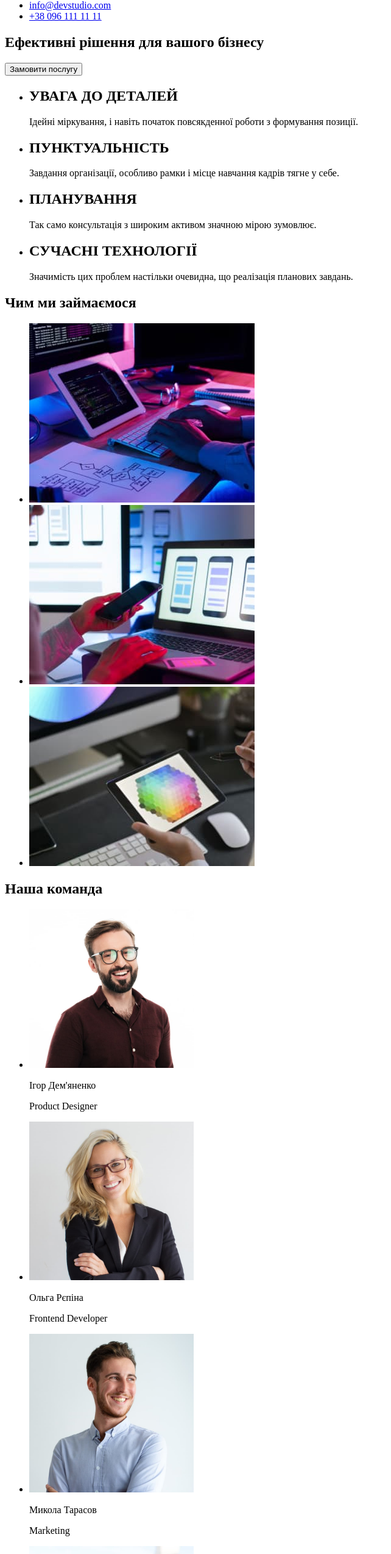
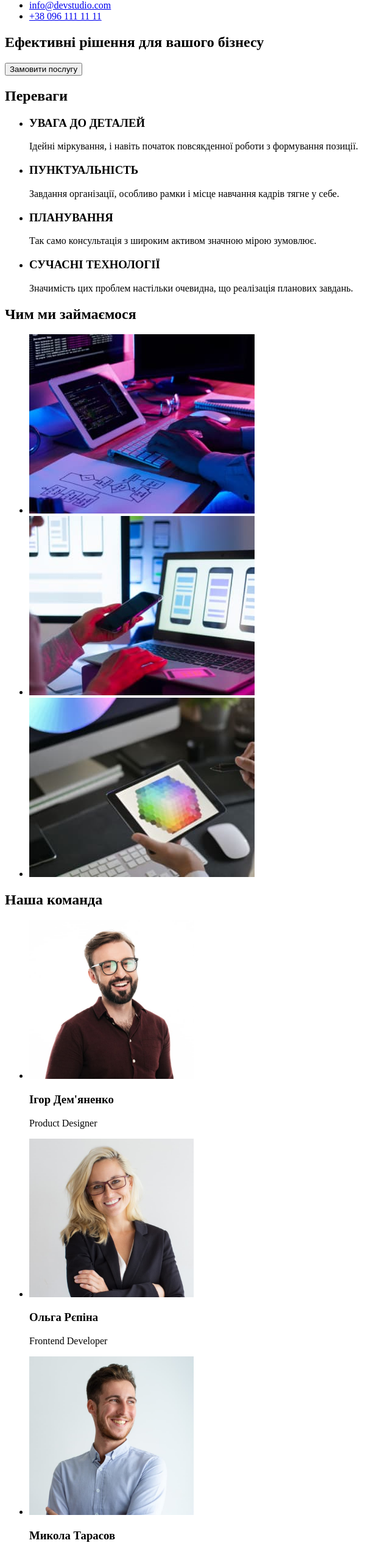
Before and after one commit to Ragnareock/goit-markup-hw-01, a plain HTML site: page index.html in a window 1280 px wide. Shown: the part 112-2660 px from the top of the page at 61% size, without its empty margins (0-642 px from the left). Drawn offline with Linux system fonts and the light colour scheme.

Commit message:
Update HW#1

```diff
--- a/index.html
+++ b/index.html
@@ -7,6 +7,7 @@
     <title>Document</title>
 </head>
 <body>
+<main>
 <header>
         <a href="./index.html">WebStudio</a>
     <nav>
@@ -23,24 +24,25 @@
 </header>
 <section>
     <h1>Ефективні рішення для вашого бізнесу</h1>
-    <button type="submit">Замовити послугу</button>
+    <button type="button">Замовити послугу</button>
 </section>
 <section>
+    <h2>Переваги</h2>
     <ul>
          <li>
-     <h2>УВАГА ДО ДЕТАЛЕЙ</h2>
+     <h3>УВАГА ДО ДЕТАЛЕЙ</h3>
      <p>Ідейні міркування, і навіть початок повсякденної роботи з формування позиції.</p>
          </li>
          <li>
-     <h2>ПУНКТУАЛЬНІСТЬ</h2>
+     <h3>ПУНКТУАЛЬНІСТЬ</h3>
      <p>Завдання організації, особливо рамки і місце навчання кадрів тягне у себе.</p>
          </li>
          <li>
-     <h2>ПЛАНУВАННЯ</h2>
+     <h3>ПЛАНУВАННЯ</h3>
      <p>Так само консультація з широким активом значною мірою зумовлює.</p>
          </li>
-          <li>
-     <h2>СУЧАСНІ ТЕХНОЛОГІЇ</h2>
+         <li>
+     <h3>СУЧАСНІ ТЕХНОЛОГІЇ</h3>
      <p>Значимість цих проблем настільки очевидна, що реалізація планових завдань.</p>
          </li>
     </ul>
@@ -57,33 +59,33 @@
     <h2>Наша команда</h2>
 <ul>
     <li>
-        <img src="./images/designer.jpg" alt="Співробітник" width="270">
-    <p>Ігор Дем'яненко</p>
+       <img src="./images/designer.jpg" alt="Співробітник" width="270">
+    <h3>Ігор Дем'яненко</h3>
     <p>Product Designer</p>
     </li>
     <li>
        <img src="./images/developer.jpg" alt="Співробітниця" width="270">
-    <p>Ольга Рєпіна</p>
+    <h3>Ольга Рєпіна</h3>
     <p>Frontend Developer</p>
     </li>
     <li>
        <img src="./images/marketing.jpg" alt="Співробітник" width="270">
-    <p>Микола Тарасов</p>
+    <h3>Микола Тарасов</h3>
     <p>Marketing</p>
     </li>
     <li>
        <img src="./images/uidesigner.jpg" alt="Співробітник" width="270">
-    <p>Михайло Єрмаков</p>
+    <h3>Михайло Єрмаков</h3>
     <p>UI Designer</p>
     </li>
 </ul>
 </section>
-<main></main>
+</main>
 <footer>
     <a href="./index.html">WebStudio</a>
     <address>
         <ul>
-            <li>м. Київ, пр-т Лесі Українки, 26</li>
+            <li><a href="https://goo.gl/maps/UnmmoopjUjEERXCH8" target="_blank" rel="noopener noreferrer">м. Київ, пр-т Лесі Українки, 26</a></li>
             <li><a href="mailto:info@example.com">info@example.com</a></li>
             <li><a href="tel:+380991111111">+38 099 111 11 11</a></li>
         </ul>
```
